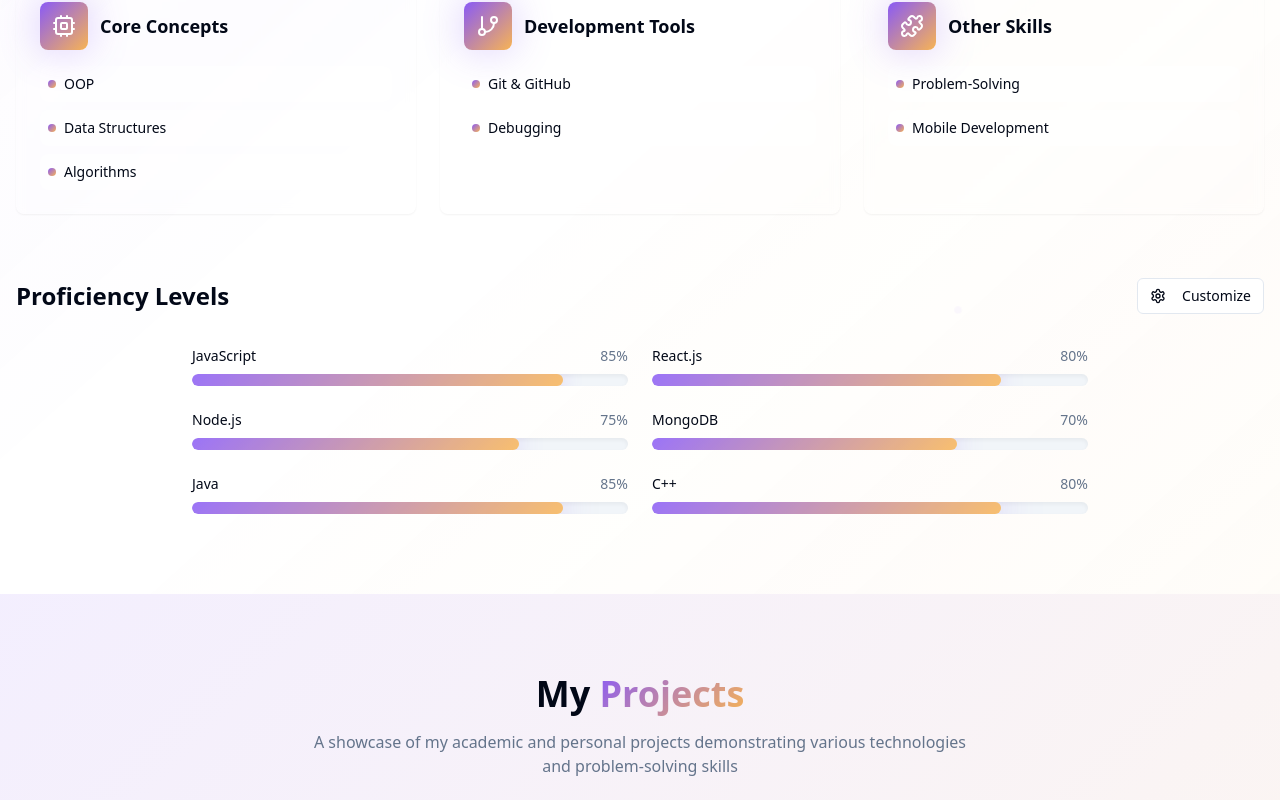
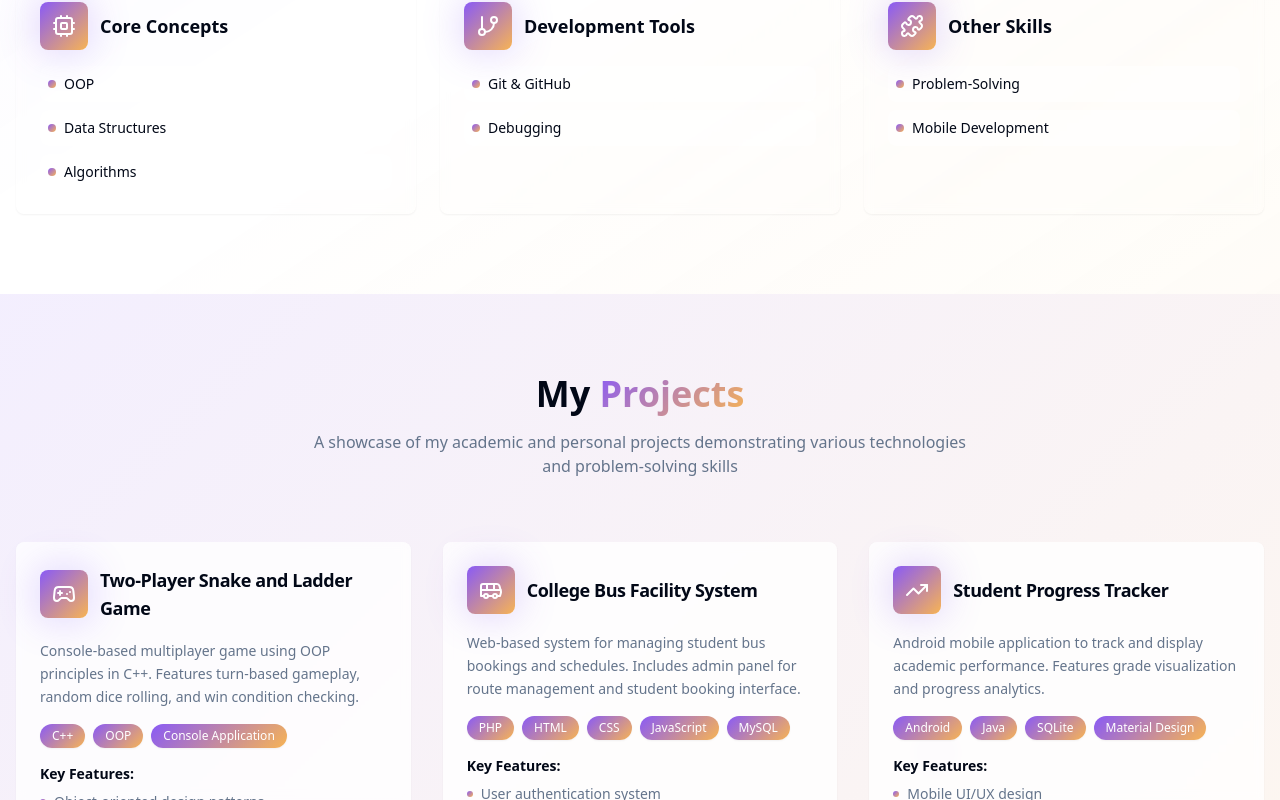
Before and after one commit to 9swati/swatiportfolio, a React (Vite) app: page / in a window 1280 px wide. Shown: the part 2000-2800 px from the top of the page. Built offline with nearby package versions, Linux system fonts and the light colour scheme.

Commit message:
Refactor: Remove proficiency levels
Remove proficiency level functionality from SkillsSection.tsx, including state, functions, UI components, and localStorage interactions. The component will now only display skill categories.

```diff
--- a/src/components/SkillsSection.tsx
+++ b/src/components/SkillsSection.tsx
@@ -1,20 +1,11 @@
-import { useState } from "react";
 import { Card, CardContent } from "@/components/ui/card";
-import { Button } from "@/components/ui/button";
 import {
   Code2,
   Database,
   Globe,
   Cpu,
   GitBranch,
-  Puzzle,
-  Coffee,
-  Smartphone,
-  Plus,
-  Minus,
-  Settings,
-  Save,
-  X
+  Puzzle
 } from "lucide-react";
 
 const skills = [
@@ -57,38 +48,6 @@ const skills = [
 ];
 
 const SkillsSection = () => {
-  const [isAdminMode, setIsAdminMode] = useState(false);
-  const [proficiencyLevels, setProficiencyLevels] = useState([
-    { skill: "JavaScript", level: 85 },
-    { skill: "React.js", level: 80 },
-    { skill: "Node.js", level: 75 },
-    { skill: "MongoDB", level: 70 },
-    { skill: "Java", level: 85 },
-    { skill: "C++", level: 80 }
-  ]);
-
-  const updateSkillLevel = (index: number, change: number) => {
-    setProficiencyLevels(prev => prev.map((item, i) =>
-      i === index
-        ? { ...item, level: Math.max(0, Math.min(100, item.level + change)) }
-        : item
-    ));
-  };
-
-  const saveChanges = () => {
-    setIsAdminMode(false);
-    // Here you could save to localStorage or an API
-    localStorage.setItem('skillProficiency', JSON.stringify(proficiencyLevels));
-  };
-
-  const cancelChanges = () => {
-    // Reload from localStorage or reset to default
-    const saved = localStorage.getItem('skillProficiency');
-    if (saved) {
-      setProficiencyLevels(JSON.parse(saved));
-    }
-    setIsAdminMode(false);
-  };
 
   return (
     <section id="skills" className="py-20 relative overflow-hidden">
@@ -142,90 +101,6 @@ const SkillsSection = () => {
           ))}
         </div>
 
-        {/* Skills Progress Visualization */}
-        <div className="mt-16 animate-slide-up [animation-delay:600ms]">
-          <div className="flex justify-between items-center mb-8">
-            <h3 className="text-2xl font-semibold">Proficiency Levels</h3>
-            <div className="flex gap-2">
-              {isAdminMode ? (
-                <>
-                  <Button
-                    onClick={saveChanges}
-                    size="sm"
-                    className="bg-green-600 hover:bg-green-700"
-                  >
-                    <Save className="h-4 w-4 mr-2" />
-                    Save
-                  </Button>
-                  <Button
-                    onClick={cancelChanges}
-                    variant="outline"
-                    size="sm"
-                  >
-                    <X className="h-4 w-4 mr-2" />
-                    Cancel
-                  </Button>
-                </>
-              ) : (
-                <Button
-                  onClick={() => setIsAdminMode(true)}
-                  variant="outline"
-                  size="sm"
-                >
-                  <Settings className="h-4 w-4 mr-2" />
-                  Customize
-                </Button>
-              )}
-            </div>
-          </div>
-          <div className="grid md:grid-cols-2 gap-6 max-w-4xl mx-auto">
-            {proficiencyLevels.map((item, index) => (
-              <div
-                key={index}
-                className="space-y-2 animate-slide-in-left hover:scale-105 transition-transform duration-300"
-                style={{ animationDelay: `${index * 100 + 800}ms` }}
-              >
-                <div className="flex justify-between items-center text-sm">
-                  <span className="font-medium">{item.skill}</span>
-                  <div className="flex items-center gap-2">
-                    {isAdminMode && (
-                      <>
-                        <Button
-                          size="sm"
-                          variant="outline"
-                          onClick={() => updateSkillLevel(index, -5)}
-                          className="h-6 w-6 p-0"
-                        >
-                          <Minus className="h-3 w-3" />
-                        </Button>
-                        <Button
-                          size="sm"
-                          variant="outline"
-                          onClick={() => updateSkillLevel(index, 5)}
-                          className="h-6 w-6 p-0"
-                        >
-                          <Plus className="h-3 w-3" />
-                        </Button>
-                      </>
-                    )}
-                    <span className="text-muted-foreground min-w-[3rem] text-right">{item.level}%</span>
-                  </div>
-                </div>
-                <div className="h-3 bg-muted rounded-full overflow-hidden shadow-inner">
-                  <div
-                    className="h-full bg-gradient-primary rounded-full transition-all duration-2000 ease-out animate-pulse-glow relative"
-                    style={{
-                      width: `${item.level}%`,
-                      animationDelay: `${index * 200 + 1000}ms`
-                    }}
-                  >
-                    <div className="absolute inset-0 bg-white/20 rounded-full animate-pulse"></div>
-                  </div>
-                </div>
-              </div>
-            ))}
-          </div>
-        </div>
       </div>
     </section>
   );
```
Also changed, not shown: 1 other file (tests, documents, lock files or other folders).
